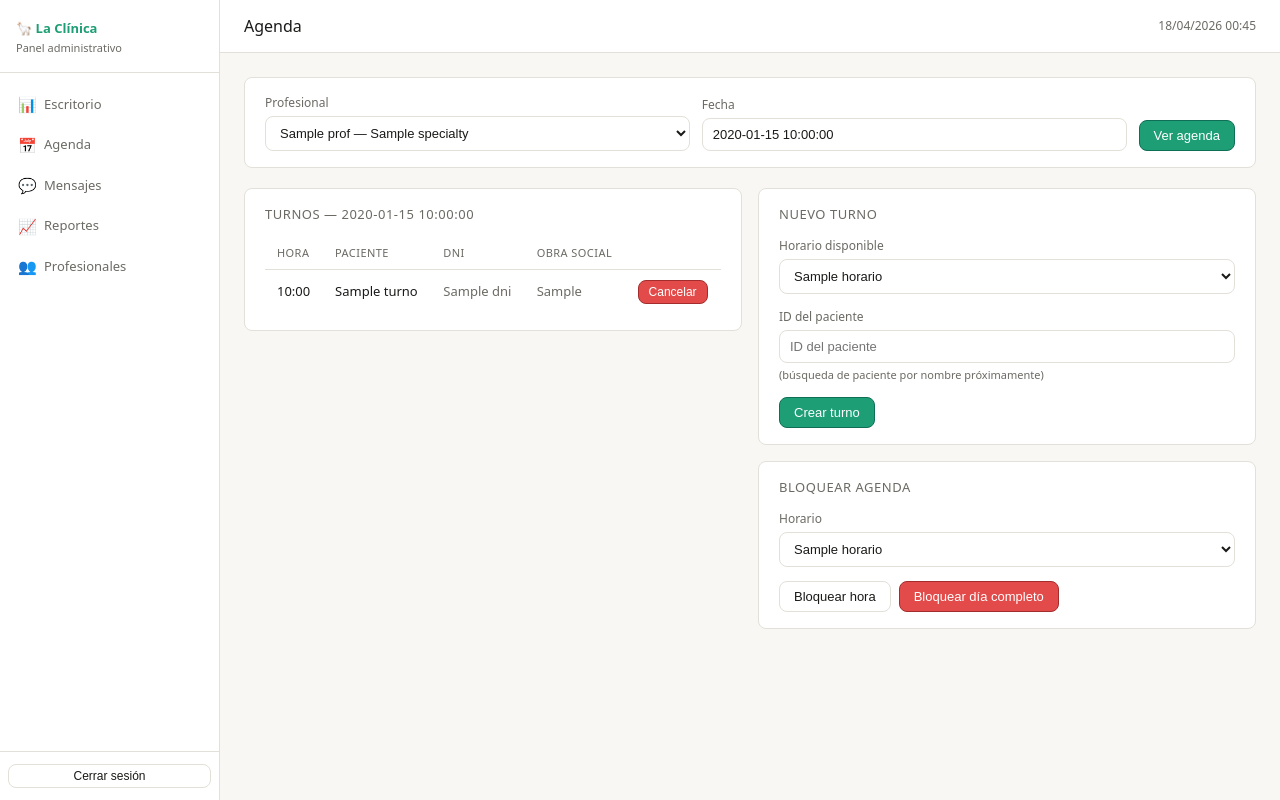
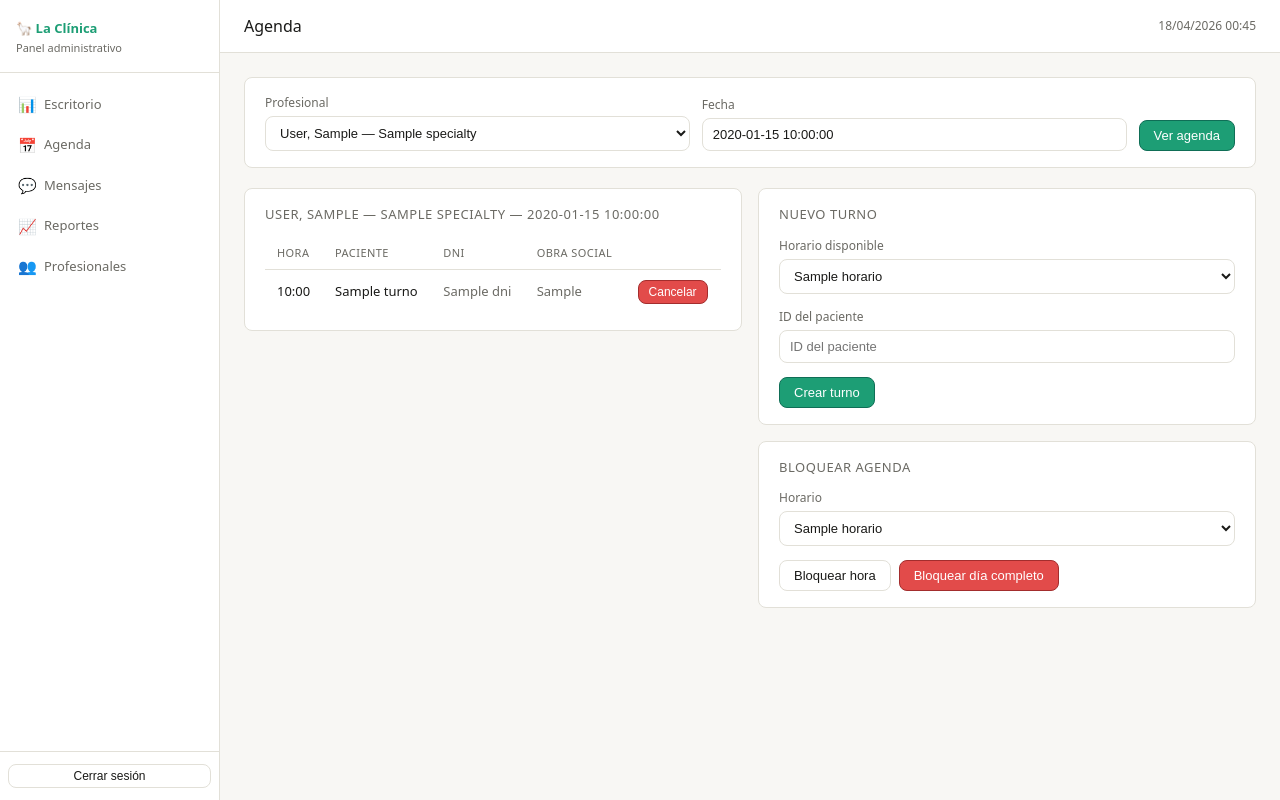
Before and after one commit to ebotsoluciones/E-BOT-PRO, a Flask app: template templates/agenda.html in a window 1280 px wide. Run offline with Flask 3, Linux system fonts and the light colour scheme; the visitor is signed in with stand-in values (Sample User, id 1); the template is opened without the code that fills it: most values are stand-ins (such as "Sample title", 1, 10 or a date in 2020).

Commit message:
Update agenda layout and improve labels

```diff
--- a/templates/agenda.html
+++ b/templates/agenda.html
@@ -22,23 +22,21 @@
     transition: background 0.15s;
   }
   .slot:hover { background: #e1f5ee; border-color: #1d9e75; color: #085041; }
-  .slot.selected { background: #1d9e75; color: #fff; border-color: #0f6e56; }
 </style>
 {% endblock %}
 
 {% block content %}
 
-<!-- Filtros -->
 <div class="card" style="margin-bottom:20px;">
   <form method="GET" action="{{ url_for('web.agenda') }}"
         style="display:flex; gap:12px; align-items:flex-end; flex-wrap:wrap;">
-    <div class="form-group" style="margin:0; flex:1; min-width:140px;">
+    <div class="form-group" style="margin:0; flex:1; min-width:160px;">
       <label>Profesional</label>
       <select name="prof_id" onchange="this.form.submit()">
         <option value="">— Elegir —</option>
         {% for p in profs %}
           <option value="{{ p.id }}" {% if p.id == prof_id %}selected{% endif %}>
-            {{ p.name }}{% if p.specialty %} — {{ p.specialty }}{% endif %}
+            {{ p.last_name }}, {{ p.first_name }}{% if p.specialty %} — {{ p.specialty }}{% endif %}
           </option>
         {% endfor %}
       </select>
@@ -54,11 +52,14 @@
 
 {% if prof_sel %}
 
-<!-- Turnos del día -->
 <div class="grid-2" style="margin-bottom:20px; align-items:start;">
 
   <div class="card">
-    <div class="card-title">Turnos — {{ fecha }}</div>
+    <div class="card-title">
+      {{ prof_sel.last_name }}, {{ prof_sel.first_name }}
+      {% if prof_sel.specialty %} — {{ prof_sel.specialty }}{% endif %}
+      — {{ fecha }}
+    </div>
     {% if turnos %}
       <table>
         <thead>
@@ -95,10 +96,8 @@
     {% endif %}
   </div>
 
-  <!-- Panel: nuevo turno + bloqueo -->
   <div style="display:flex; flex-direction:column; gap:16px;">
 
-    <!-- Nuevo turno -->
     <div class="card">
       <div class="card-title">Nuevo turno</div>
       <form method="POST" action="{{ url_for('web.nuevo_turno') }}">
@@ -107,7 +106,7 @@
         <div class="form-group">
           <label>Horario disponible</label>
           {% if horarios %}
-            <select name="hora" id="hora-select">
+            <select name="hora">
               {% for h in horarios %}
                 <option value="{{ h }}">{{ h }}</option>
               {% endfor %}
@@ -121,9 +120,6 @@
         <div class="form-group">
           <label>ID del paciente</label>
           <input type="number" name="patient_id" placeholder="ID del paciente">
-          <div style="font-size:11px; color:#6b6a64; margin-top:4px;">
-            (búsqueda de paciente por nombre próximamente)
-          </div>
         </div>
         {% if horarios %}
           <button type="submit" class="btn btn-primary">Crear turno</button>
@@ -131,7 +127,6 @@
       </form>
     </div>
 
-    <!-- Bloquear horario -->
     <div class="card">
       <div class="card-title">Bloquear agenda</div>
       <form method="POST" action="{{ url_for('web.nuevo_bloqueo') }}">
```
